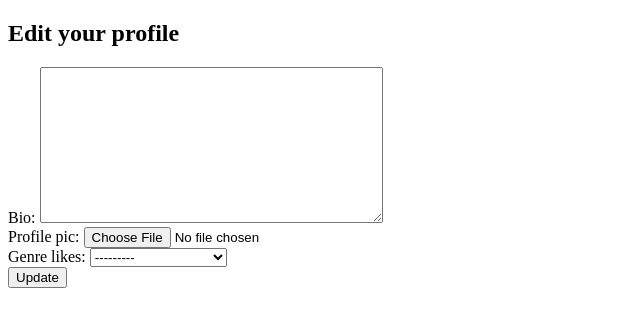
After one commit to zkadry/Itech_group_7, a Django app: page /inkfluence/profile/edit/ in a window 1280 px wide. The commit adds this page. Shown: the top 327 px of the page, without its empty margins (0-640 px from the left). Run offline with Django 5.2, Linux system fonts and the light colour scheme; a user stored in the database is signed in; some libraries are stand-ins or nearby versions.

Commit message:
Edit profile working but ugly

```diff
--- a/group_django_project/group_django_project/settings.py
+++ b/group_django_project/group_django_project/settings.py
@@ -122,6 +122,10 @@ STATIC_URL =  '/static/'
 # Default primary key field type
 # https://docs.djangoproject.com/en/5.0/ref/settings/#default-auto-field
 
+MEDIA_URL = '/pics/'
+
+MEDIA_ROOT = os.path.join(BASE_DIR, 'profile_pics/')
+
 DEFAULT_AUTO_FIELD = 'django.db.models.BigAutoField'
 
 LOGIN_URL =  '/login/'
--- a/group_django_project/group_django_project/urls.py
+++ b/group_django_project/group_django_project/urls.py
@@ -16,8 +16,12 @@ Including another URLconf
 """
 from django.contrib import admin
 from django.urls import path, include
+from django.conf import settings
+from django.conf.urls.static import static
 
 urlpatterns = [
     path('inkfluence/', include('inkfluence.urls')),
     path('admin/', admin.site.urls),
 ]
+
+urlpatterns += static(settings.MEDIA_URL, document_root=settings.MEDIA_ROOT)
--- a/group_django_project/inkfluence/forms.py
+++ b/group_django_project/inkfluence/forms.py
@@ -2,6 +2,7 @@
 from django import forms
 from django.contrib.auth.forms import UserCreationForm
 from django.contrib.auth import get_user_model
+from . import models
 
 from .models import *
 
@@ -12,3 +13,8 @@ class SignUpForm(UserCreationForm):
     class Meta:
         model = get_user_model()
         fields = ('username', 'password', 'role')
+
+class ProfileForm(forms.ModelForm):
+    class Meta:
+        model = Profile
+        fields = ['bio', 'profile_pic', 'genre_likes']
--- a/group_django_project/inkfluence/models.py
+++ b/group_django_project/inkfluence/models.py
@@ -1,6 +1,8 @@
 from django.db import models
 from django.contrib.auth.models import User
 from multiselectfield import MultiSelectField
+from PIL import Image
+from django.conf import settings
 
 # Defines the list of possible genres as tuples. The right-hand options will be what appears in a drop-down
 # menu, and the left-hand options are shorthand strings which will be stored in the database.
@@ -37,12 +39,22 @@ class Profile(models.Model):
     role = models.CharField(max_length=10, choices=ROLE_CHOICES, default='reader')
     # Holds a profile pic image and stores it in the project folder under files/profile_pics.
     # We will need to add more backend logic to allow users to upload their own photos.
-    profile_pic = models.ImageField(upload_to='group_django_project/files/profile_pics')
+    profile_pic = models.ImageField(default='default.jpg', blank=True)
+    def save(self, *args, **kwargs):
+        super(Profile, self).save(*args, **kwargs)  # saving image first
+
+        img = Image.open(self.profile_pic.path)  # Open image using self
+
+        if img.height > 300 or img.width > 300:
+            new_img = (300, 300)
+            img.thumbnail(new_img)
+            img.save(self.profile_pic.path)  # saving image at the same path
+
     # Short text bio for an author.
     bio = models.TextField(max_length=300)
     # Allows authors to select multiple genres they like - will be stored in the database
     # as a single string separated by commas e.g. ('FAN, SCF, ACT') etc.
-    genre_likes = MultiSelectField(choices=GENRES, max_choices=11, max_length=200)
+    genre_likes = MultiSelectField(choices=GENRES, max_choices=11, max_length=200, blank=True, null=True)
     # Calculates the author rating as an average of their story ratings. This will not appear
     # as a normal entry in the database but can be called as a normal field property
     # (e.g. Profile.author_rating) when we need to use it, and will be calculated when called,
@@ -77,6 +89,9 @@ class Story (models.Model):
     # return a list of all stories created by that profile.
     author = models.ForeignKey(Profile, related_name= 'stories' ,on_delete=models.CASCADE)
 
+    def __str__(self):
+        return self.title
+
 class Comment(models.Model):
     # Stores the data and time of a comment, and will autofill the date/time the comment was made.
     date_time = models.DateTimeField(auto_now=True)
--- /dev/null
+++ b/group_django_project/inkfluence/templates/inkfluence/editProfile.html
@@ -0,0 +1,17 @@
+<!DOCTYPE html>
+<html lang="en">
+<head>
+    <meta charset="UTF-8">
+    <title>Edit Profile</title>
+</head>
+<body>
+    <div class="edit-profile">
+        <h2>Edit your profile</h2>
+        <form class="edit-profile-form" action="{% url 'edit_profile'%}" method = "post" enctype="multipart/form-data">
+            {% csrf_token %}
+            {{ form }}
+            <input type="submit" value="Update">
+        </form>
+    </div>
+</body>
+</html>
--- a/group_django_project/inkfluence/urls.py
+++ b/group_django_project/inkfluence/urls.py
@@ -12,6 +12,7 @@ urlpatterns = [
     path('search/', views.search_view, name='search'),
     path('submit/', views.submit_view, name='submit'),
     path('profile/', views.profile_view, name='profile'),
+    path('profile/edit/', views.edit_profile_view, name='edit_profile'),
 
     path('story_submission/', views.story_submission_view, name='story_submission'),
     path('story/', views.story_view, name='story'),
--- a/group_django_project/inkfluence/views.py
+++ b/group_django_project/inkfluence/views.py
@@ -4,7 +4,7 @@ from django.db.models import Avg
 from django.http import JsonResponse
 from django.contrib.auth import authenticate, login, logout
 from django.shortcuts import render, redirect
-from .forms import SignUpForm
+from . import forms
 
 from .models import *
 from inkfluence.bing_search import run_query
@@ -25,7 +25,7 @@ def signup_view(request):
             profile = Profile.objects.create(user=user, role=role)
             profile.save()
             login(request, user)
-            return redirect('home')
+            return redirect('edit_profile')
     else:
         return render(request, 'signup.html')
 
@@ -77,10 +77,28 @@ def submit_view(request):
 @login_required
 def profile_view(request):
     profile = request.user.profile
+    profile_pic = request.user.profile.profile_pic
+    stories = request.user.profile.stories.all()[:4]
+    name = request.user.username
+    bio = request.user.profile.bio
+    genres = request.user.profile.genre_likes
+
     if profile.role == 'reader':
-        return render(request, 'profileAuthor.html', {'profile': profile})
+        return render(request, 'profileReader.html', {'profile': profile, 'profile_pic': profile_pic, 'stories': stories, 'name': name, 'bio': bio, 'genres': genres})
     else:
-        return render(request, 'profileReader.html', {'profile': profile})
+        return render(request, 'profileAuthor.html', {'profile': profile, 'profile_pic': profile_pic, 'stories': stories, 'name': name, 'bio': bio, 'genres': genres})
+
+@login_required
+def edit_profile_view(request):
+    if request.method == 'POST':
+        profile = request.user.profile
+        form = forms.ProfileForm(request.POST, request.FILES, instance=profile)
+        if form.is_valid():
+            form.save()
+            return redirect('profile')
+    else:
+        form = forms.ProfileForm()
+    return render(request, 'editProfile.html', {'form': form})
 
 @login_required
 def story_submission_view(request):
```
Also changed, not shown: group_django_project/inkfluence/templates/inkfluence/profileAuthor.html (+10 -6 lines), group_django_project/inkfluence/migrations/0003_alter_profile_genre_likes_alter_profile_profile_pic.py (added), group_django_project/inkfluence/migrations/0004_alter_profile_profile_pic.py (added), group_django_project/inkfluence/migrations/0005_alter_profile_profile_pic.py (added), group_django_project/inkfluence/migrations/0006_alter_profile_profile_pic.py (added).
